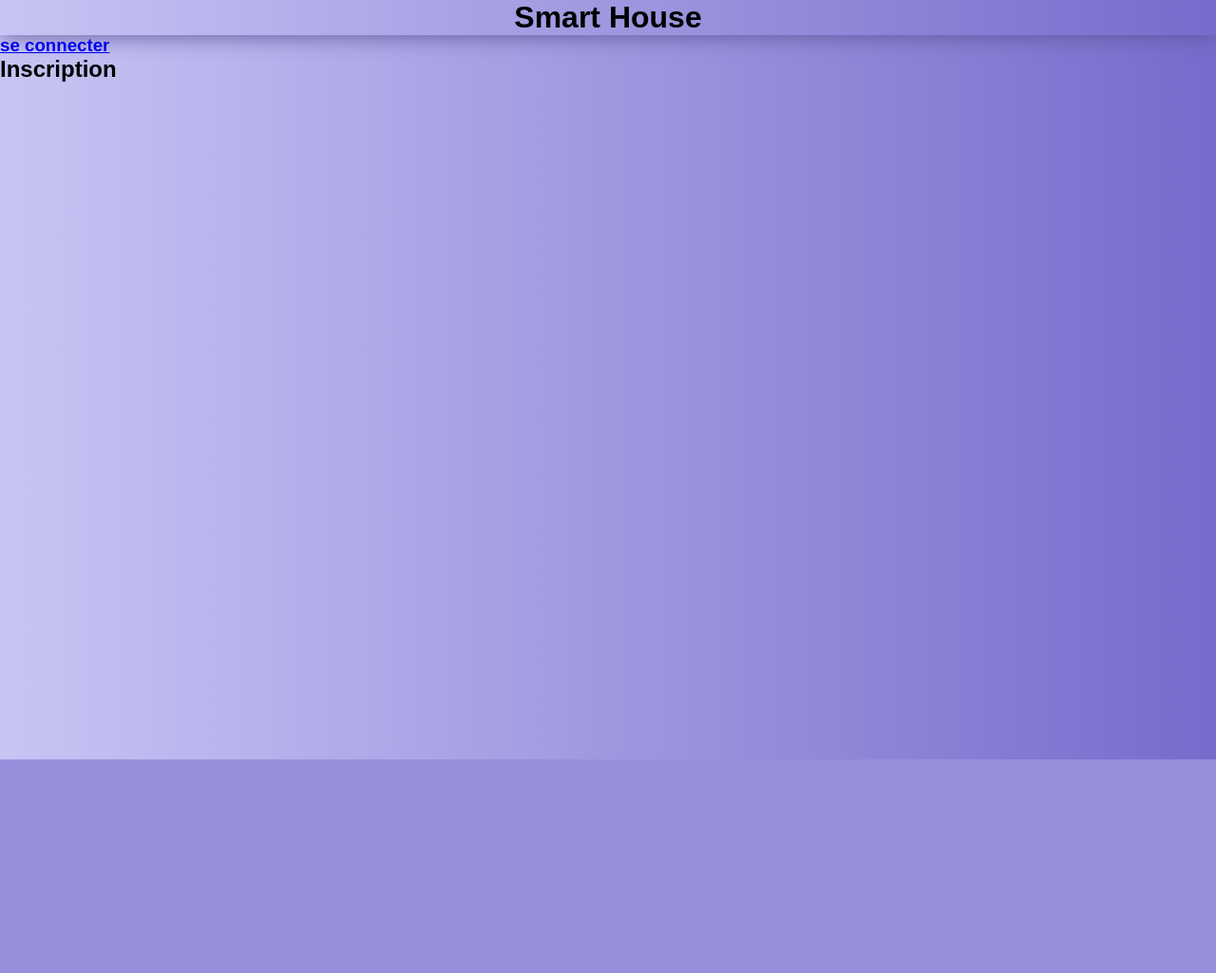
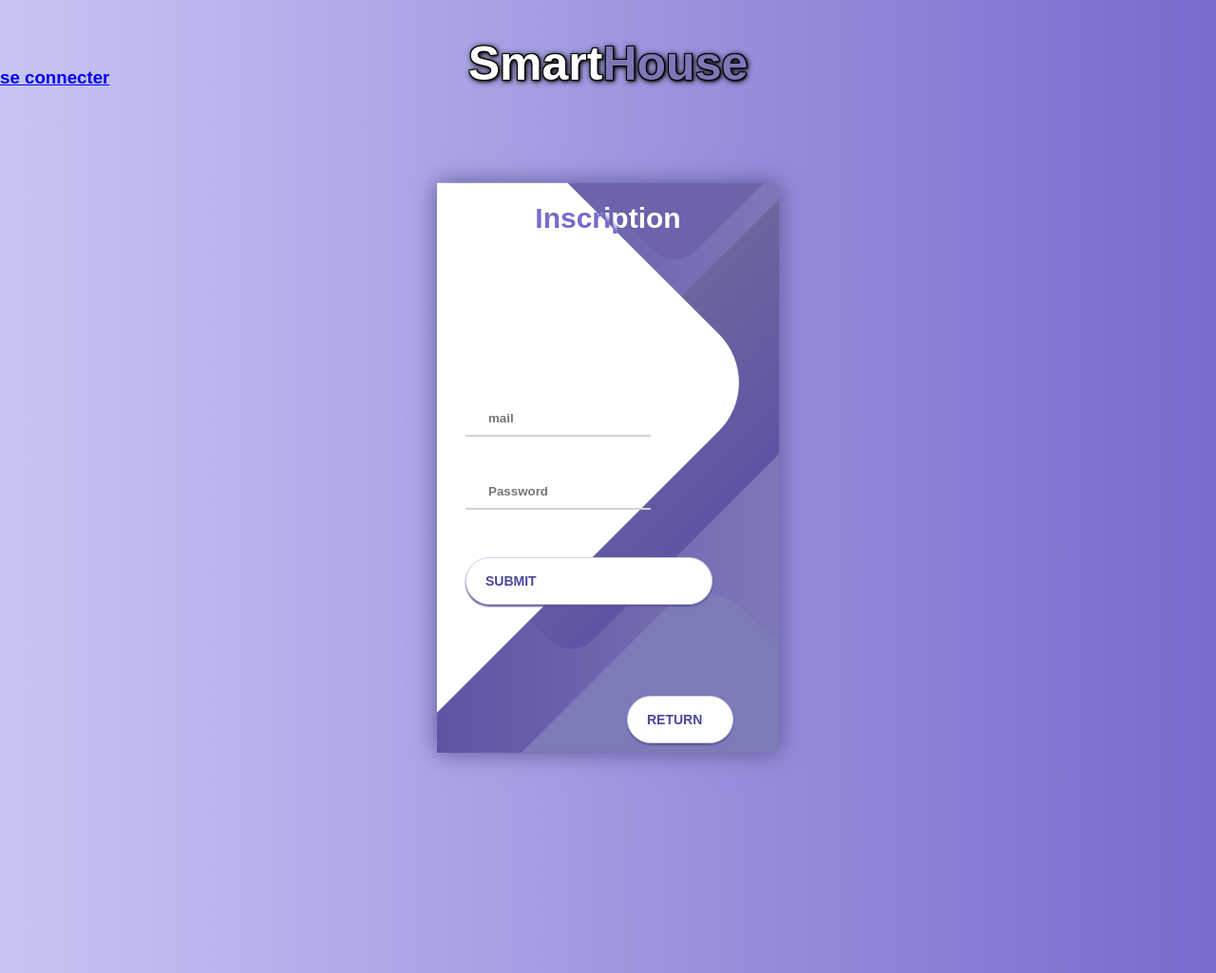
Before and after one commit to gbaalat/domo, a Python web app: template src/domo/auth/templates/auth_inscription.html in a window 1280 px wide. Shown: the whole page at 95% size. Before the commit the page ends 800 px from the top, so only its background shows below. Run offline with Jinja, Linux system fonts and the light colour scheme; the template is opened without the code that fills it, so the values that code supplies are empty.

Commit message:
avance projets site web

```diff
--- a/src/domo/auth/templates/auth_inscription.html
+++ b/src/domo/auth/templates/auth_inscription.html
@@ -1,5 +1,52 @@
 {% extends 'cadre.html' %}
 
 {% block section %}
-	<h2>Inscription</h2>
+	<form action="{{ url_for('gen_bp.acceuil') }}" method="get">
+	<div class="container">
+		<div class="screen">
+		  <div class="screen__content">
+			<h4>Inscription</h4>
+			<div class="login">
+			  <div class="login__field">
+				<i class="login__icon fas fa-user"></i>
+				<input type="email" class="login__input" name="mail" id="mail" placeholder="mail" required>
+			  </div>
+			  <div class="login__field">
+				<i class="login__icon fas fa-lock"></i>
+				<input type="password" class="login__input" name="mdp" id="mdp" placeholder="Password" required>
+			  </div>
+			  <button class="button login__submit">
+				<span class="button__text">submit</span>
+				<i class="button__icon fas fa-chevron-right"></i>
+			  </button>
+			</div>
+			</form>
+			<div class="social-login">
+			<form action="{{ url_for('auth_bp.connexion') }}" method="get">
+			  <h3>
+				<button class="button sign_up">
+				  <span class="button__sign">return</span>
+				  <i class="button__icon_sign"></i>
+				</button>
+			  <!--<button class="register">
+				<span class="button_text">sign up</span>
+				<i class="button__icon fas fa-chevron-right"></i>
+			  </button>-->
+			  </h3>
+			</form>
+			  <div class="social-icons">
+				<a href="#" class="social-login__icon fab fa-instagram"></a>
+				<a href="#" class="social-login__icon fab fa-facebook"></a>
+				<a href="#" class="social-login__icon fab fa-twitter"></a>
+			  </div>
+			</div>
+		  </div>
+		  <div class="screen__background">
+			<span class="screen__background__shape screen__background__shape4"></span>
+			<span class="screen__background__shape screen__background__shape3"></span>
+			<span class="screen__background__shape screen__background__shape2"></span>
+			<span class="screen__background__shape screen__background__shape1"></span>
+		  </div>
+		</div>
+	  </div>
 {% endblock %}
--- a/src/domo/general/templates/cadre.html
+++ b/src/domo/general/templates/cadre.html
@@ -8,13 +8,13 @@
 </head>
 <body>
 	<header>
-	    <h1>Smart House</h1>
+	    <h1><p1>Smart</p1><p2>House</p2></h1>
 
 		<h3 id="auth">
 			{% if session['mail'] %}
 			<a href="{{ url_for('auth_bp.deconnexion') }}">Déconnexion</a>
 			{% elif session['co'] %}
-			<a href="{{ url_for('auth_bp.inscription') }}">S'inscrire</a>
+			<a href="{{ url_for('auth_bp.inscription') }}"></a>
 			{% else %}
 			<a href="{{ url_for('auth_bp.connexion') }}">se connecter</a>
 			{% endif %}
--- a/src/domo/static/style.css
+++ b/src/domo/static/style.css
@@ -9,15 +9,83 @@
 }
 */
 h1 {
+	width: 100%;
+	font-size: 50px;
+	margin-top: 3%;
+	margin-bottom: -2%;
 	text-align: center;
-	color: linear-gradient(90deg, #C7C5F4, #776BCC);
-	box-shadow: 0px 0px 24px #5C5696;
-}
-/*
-h2 {
-	text-align: center;
+	text-shadow:   -1px -1px 0 #000,
+    1px -1px 0 #000,
+    -1px 1px 0 #000,
+     1px 1px 0 #000,
+     1px 1px 2px #141414,
+     1px 1px 3px #141414,
+     1px 1px 5px #141414,
+     1px 1px 7px #141414;
+	/*text-shadow:   -1px -1px 0 #000,
+    1px -1px 0 #000,
+    -1px 1px 0 #000,
+     1px 1px 0 #000,
+     1px 1px 2px #141414,
+     1px 1px 3px #141414,
+     1px 1px 5px #141414,
+     1px 1px 7px #141414,
+     1px 1px 10px #141414,
+     1px 1px 12px #141414,
+     1px 1px 18px #141414;*/
 }
 
+p1{
+	color:#fff;
+}
+p2{
+	color:#7C78B8;
+}
+
+.sign_up{
+	text-decoration:none;
+	background: #fff;
+	font-size: 14px;
+	margin-top: 60px;
+	padding: 16px 20px;
+	border-radius: 26px;
+	border: 1px solid #D4D3E8;
+	text-transform: uppercase;
+	font-weight: 700;
+	display: flex;
+	align-items: center;
+	width: 70%;
+	color: #4C489D;
+	box-shadow: 0px 2px 2px #5C5696;
+	cursor: pointer;
+	transition: .2s;
+}
+
+.sign_up:active,
+.sign_up:focus,
+.sign_up:hover {
+	border-color: #6A679E;
+	outline: none;
+}
+
+.button__icon_sign {
+	font-size: 24px;
+	margin-left: auto;
+	color: #7875B5;
+}
+
+h4{
+	font-size: 30px;
+	margin-top: 20px;
+	margin-bottom: 0%;
+	text-align: center;
+	background: linear-gradient(48deg, #776BCC 49%, #fff 51%);
+	background-clip: border-box;
+	-webkit-background-clip: text;
+	-webkit-text-fill-color: transparent;
+}
+
+/*
 h3 {
 	text-align: right;
 }
```
Also changed, not shown: src/domo/auth/templates/auth_connexion.html (+12 -1 lines), src/domo/general/templates/commandes_manu.html (+12 -0 lines).
